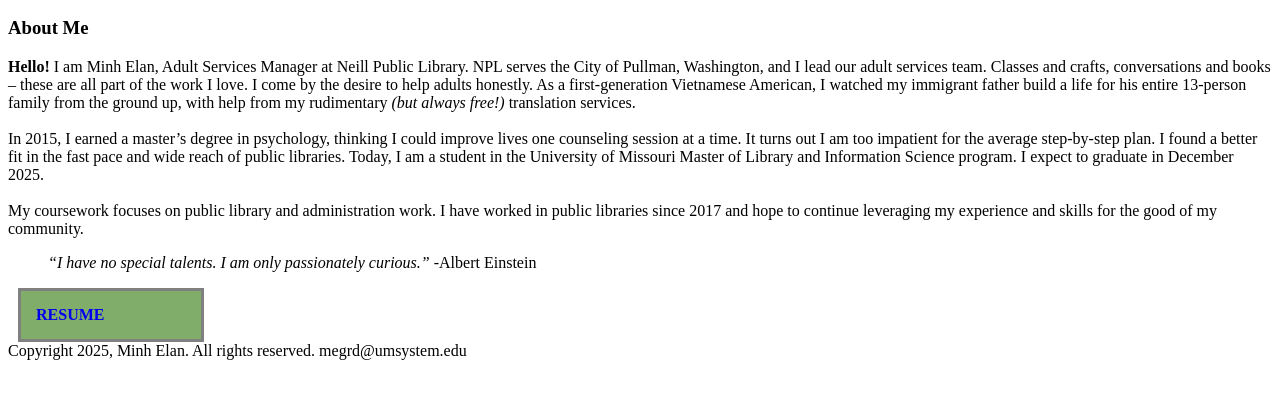
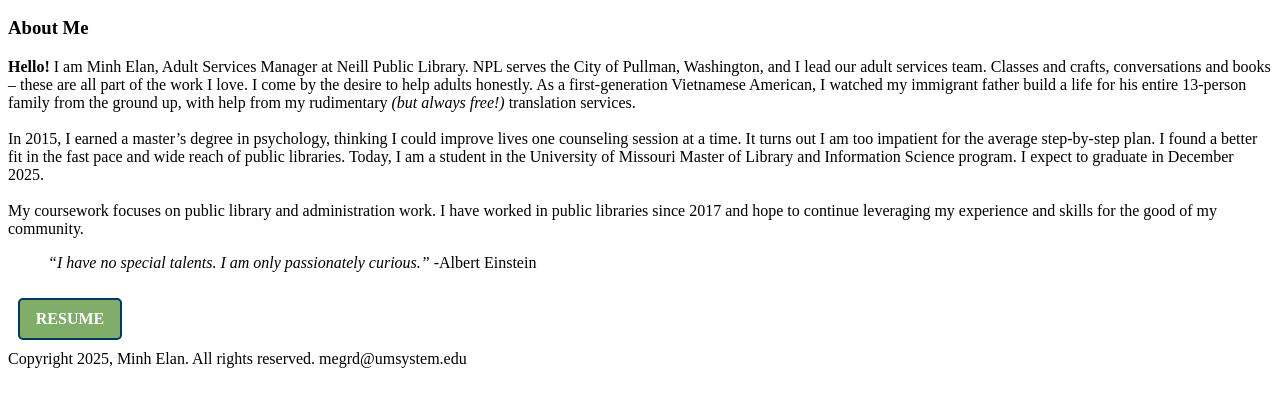
Before and after one commit to minhelan/minhelan.github.io, a plain HTML site: page webdevelopment/about.html in a window 1280 px wide. Shown: the part 110-516 px from the top of the page. Drawn offline with Linux system fonts and the light colour scheme.

Commit message:
Add files via upload

```diff
--- a/webdevelopment/about.html
+++ b/webdevelopment/about.html
@@ -10,16 +10,18 @@ Developed: June 14, 2025
 -->
  <meta charset="utf-8">
                <title>About</title>
-<style>#resume {display: inline-block;
-border: 3px solid grey;
-width: 150px;
-list-style-type: none;
-padding: 15px;
-margin-top: 0;
-margin-left: 10px;
-font:#ffffff;
-background-color: #80ae6a;
-text-decoration: none;
+<style>#resume {
+    display: inline-block;
+    border: 2px solid #003964;
+    border-radius: 5px;
+    width: 80px;
+    list-style-type: none;
+    text-align:center;
+    padding: 10px;
+    margin: 10px;
+    color: white;
+    background-color: #80ae6a;
+    text-decoration: none;
 }</style></head>
 <body>
     <nav></nav>
```
